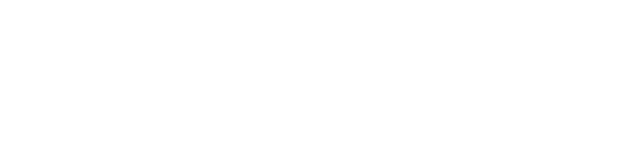
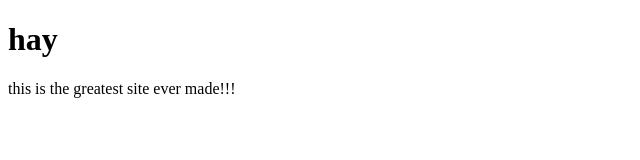
Before and after one commit to GabriellaPenev/branching, a plain HTML site: page git-branching-lesson/index.html in a window 1280 px wide. Shown: the whole page, without its empty margins (0-640 px from the left). Drawn offline with Linux system fonts and the light colour scheme.

Commit message:
Added h1 and p

```diff
--- a/git-branching-lesson/index.html
+++ b/git-branching-lesson/index.html
@@ -8,5 +8,8 @@
 </head>
 <body>
 
+	<h1>hay</h1>
+	<p>this is the greatest site ever made!!!</p>
+
 </body>
 </html>
```
